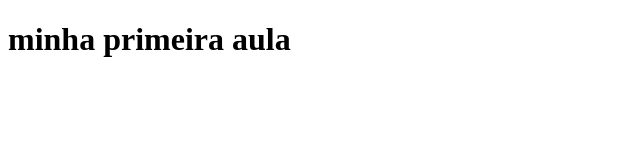
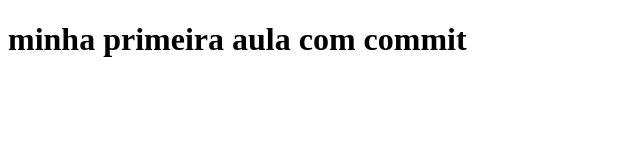
Before and after one commit to GomesJunio/aula01, a plain HTML site: page aula 1/index.html in a window 1280 px wide. Shown: the whole page, without its empty margins (0-640 px from the left). Drawn offline with Linux system fonts and the light colour scheme.

Commit message:
Adicionamos mais uma parte do texto do nosso codigo

```diff
--- a/aula 1/index.html
+++ b/aula 1/index.html
@@ -5,6 +5,6 @@
     <title>aula 1</title>
 </head>
 <body>
-    <h1>minha primeira aula</h1>
+    <h1>minha primeira aula com commit</h1>
 </body>
 </html>
```
